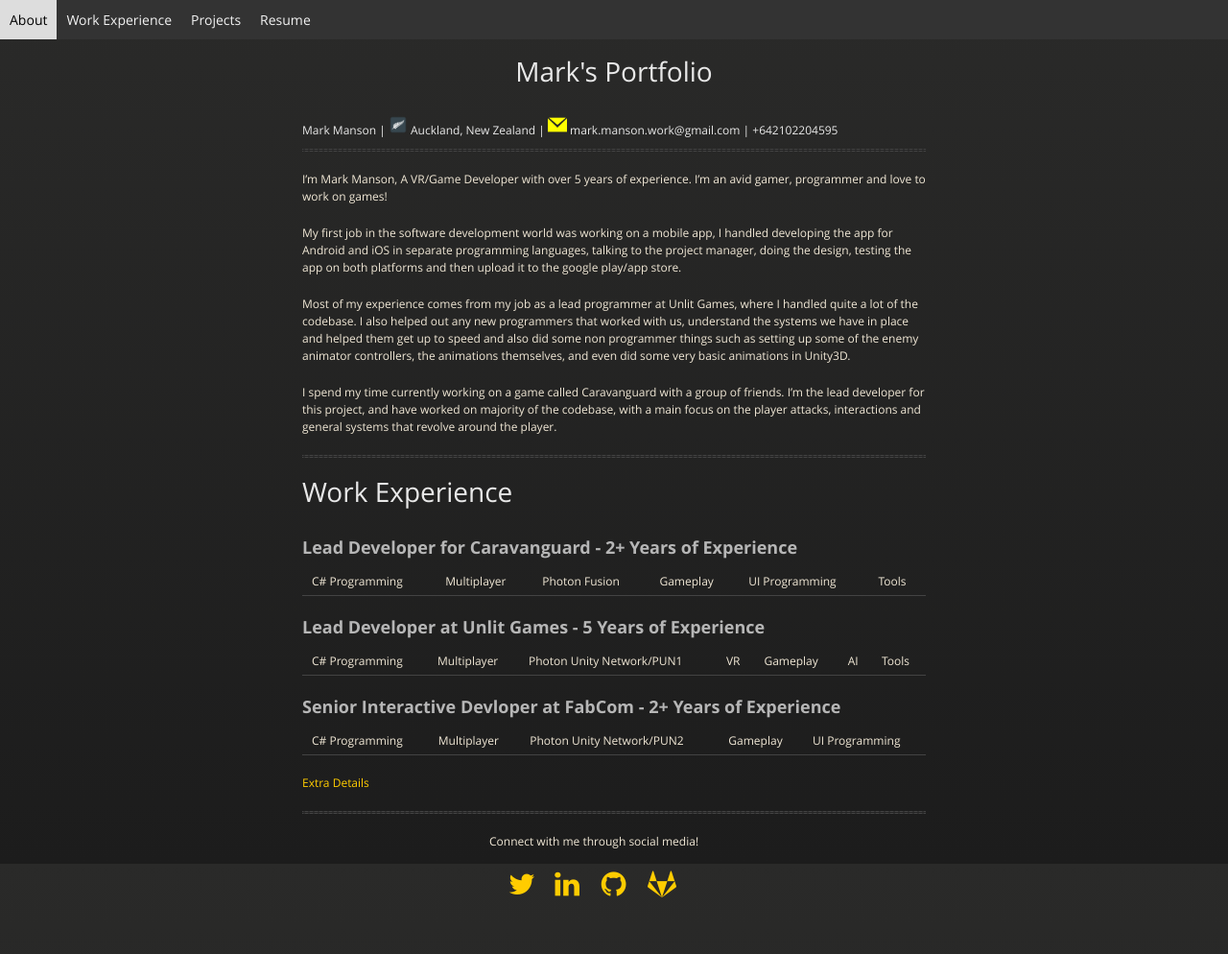
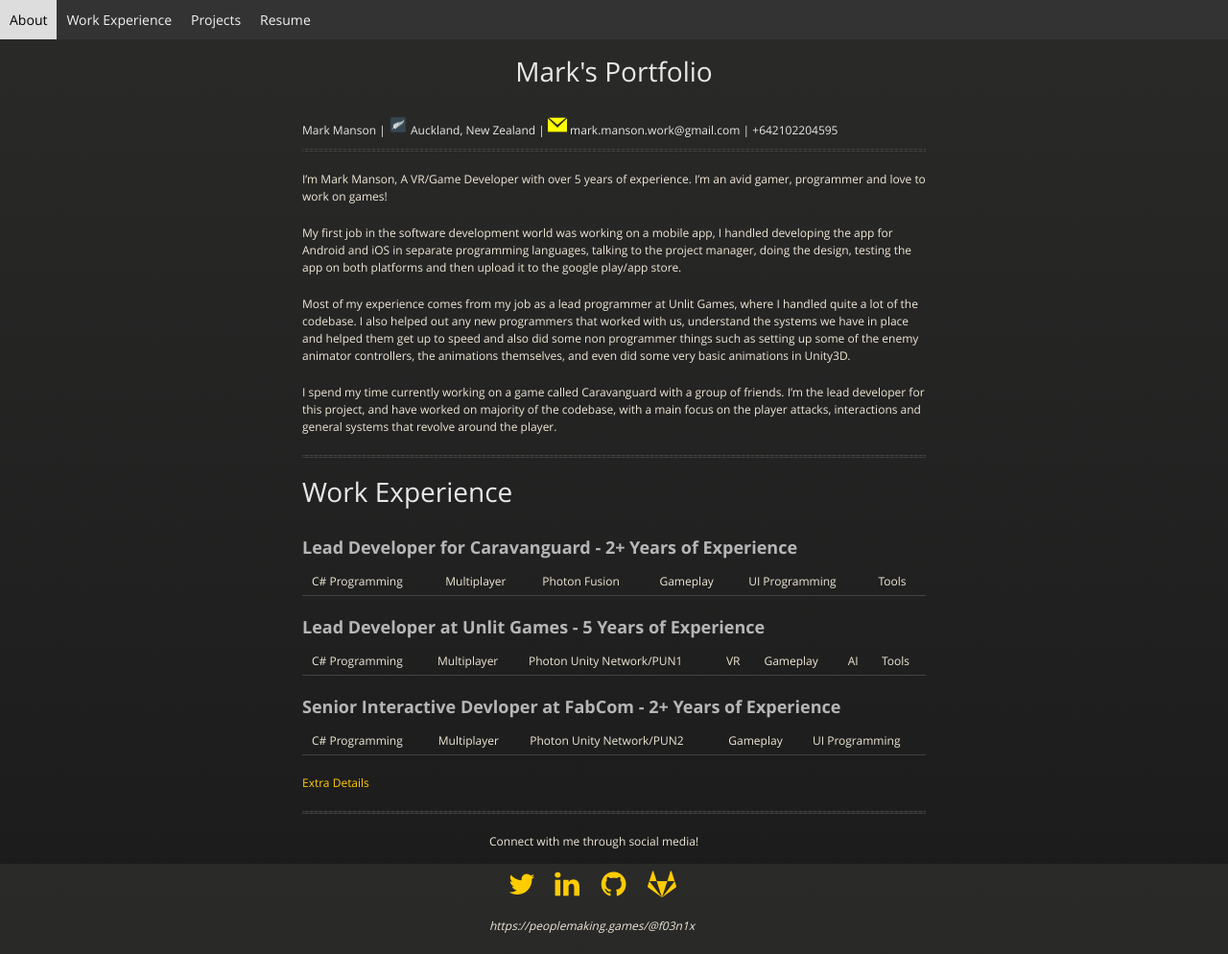
Before and after one commit to f03n1x/f03n1x.github.io, a Jekyll site: the page built from index.md, in a window 1280 px wide. Shown: the whole page at 96% size. Built offline with Jekyll 4.4.1, drawn with Linux system fonts in a browser that asks for light colours; our own code applies the rules of GitHub Pages for plain Markdown files; part of the change alters nothing that is shown.

Commit message:
Added mastadon social link

```diff
--- a/_layouts/default.html
+++ b/_layouts/default.html
@@ -9,8 +9,8 @@
 	<meta name="generator" content="Jekyll v3.9.0" />
 	<meta property="og:title" content="Mark's Portfolio" />
 	<meta property="og:locale" content="en_US" />
-	<meta name="description" content="Mark Manson | VR/Game Developer" />
-	<meta property="og:description" content="Mark Manson | VR/Game Developer" />
+	<meta name="description" content="Mark Manson | Game Developer" />
+	<meta property="og:description" content="Mark Manson | Game Developer" />
 	<link rel="canonical" href="https://markmanson.dev/" />
 	<meta property="og:url" content="https://markmanson.dev/" />
 	<meta property="og:site_name" content="Mark's Portfolio" />
@@ -31,7 +31,7 @@
     <link rel="stylesheet" href="{{ '/assets/css/ie.css' | relative_url }}">
     <![endif]-->
 	<meta name= "author" content="Mark Manson">
-	<meta name="description" content="Mark Manson | VR/Game Developer" />
+	<meta name="description" content="Mark Manson | Game Developer" />
 	<meta name="keywords" content="Game Developer, VR, Unity, Unity3D, C#, Senior Developer">
     <meta name="viewport" content="width=device-width, initial-scale=1, user-scalable=no">
 	<link rel="stylesheet" href="https://cdnjs.cloudflare.com/ajax/libs/font-awesome/4.7.0/css/font-awesome.min.css">
@@ -121,6 +121,7 @@
 			<a href="https://www.linkedin.com/in/markgeraldmanson/" class="fa fa-linkedin"></a>
 			<a href="https://github.com/f03n1x" class="fa fa-github"></a>
 			<a href="https://gitlab.com/f03n1x" class="fa fa-gitlab"></a>
+		        <i class="fa-brands fa-mastodon fa-spin">https://peoplemaking.games/@f03n1x</i>
         </div>
 	  </footer>
     </div>
```
